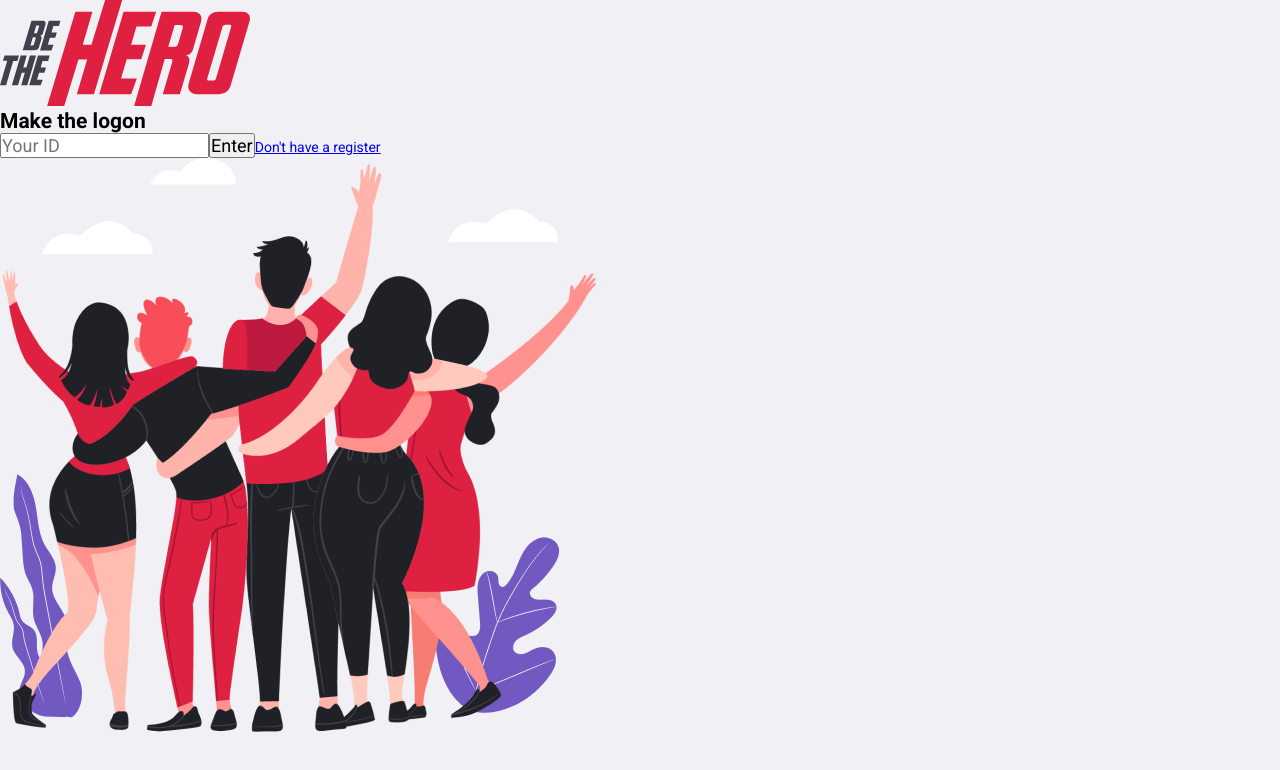
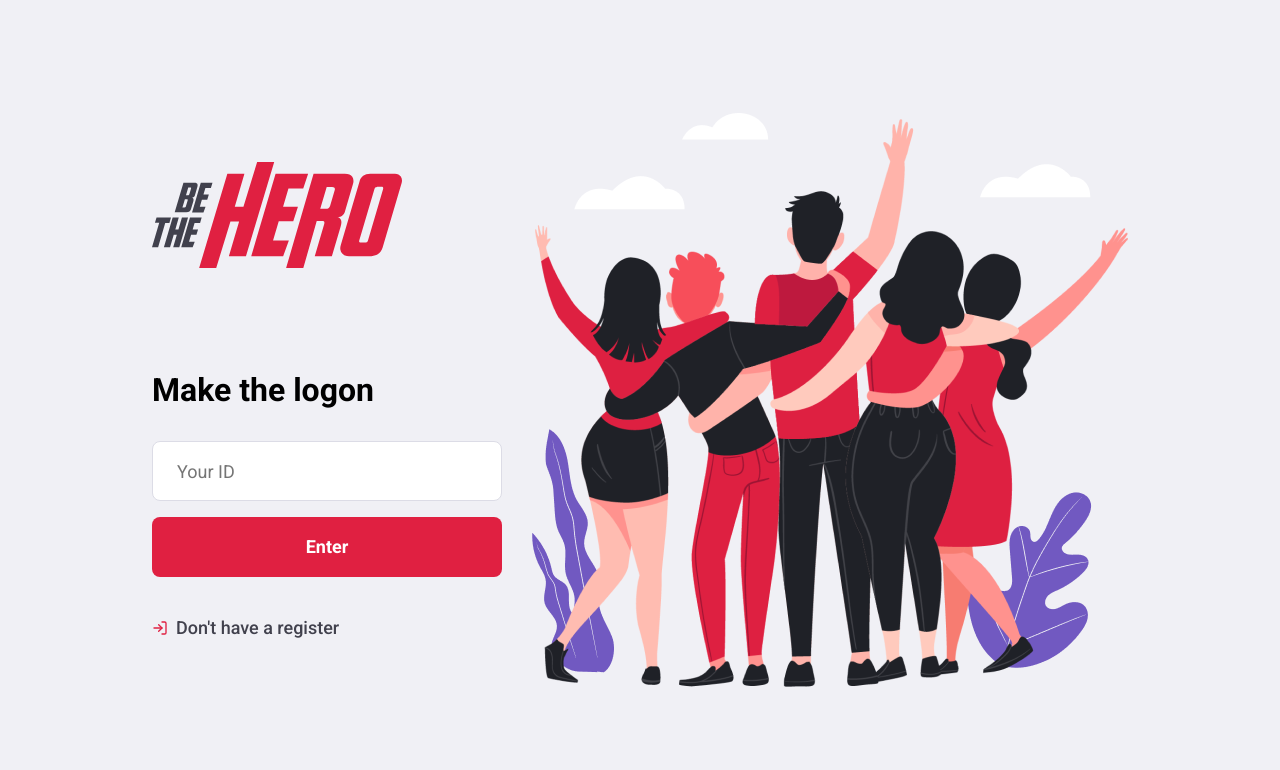
Before and after one commit to gabrielrmodesto/omnistack-week-11, a React (Create React App) app in the folder frontend/: page / in a window 1280 px wide. Shown: the top 770 px of the page. Built offline with nearby package versions, Linux system fonts and the light colour scheme.

Commit message:
Login page style

```diff
--- a/frontend/src/global.css
+++ b/frontend/src/global.css
@@ -17,3 +17,30 @@ input, button, textarea{
 button{
 	cursor: pointer;
 }
+form input{
+	width: 100%;
+	height: 60px;
+	color: #333;
+	border: 1px solid #dcdce6;
+	border-radius: 8px;
+	padding: 0 24px;
+}
+.button{
+	width: 100%;
+	height: 60px;
+	background: #e02041;
+	border: 0;
+	border-radius: 8px;
+	color: #FFF;
+	font-weight: 700;
+	margin-top: 16px;
+	display: inline-block;
+	text-align: center;
+	text-decoration: none;
+	font-size: 18px;
+	line-height: 60px;
+	transition: filter 0.2s;
+}
+.button:hover{
+	filter: brightness(90%);
+}
--- a/frontend/src/pages/Logon/index.js
+++ b/frontend/src/pages/Logon/index.js
@@ -1,4 +1,5 @@
 import React from "react";
+import { FiLogIn } from 'react-icons/fi';
 import "./style.css";
 import heroesIMG from '../../assets/heroes.png'
 import logoIMG from '../../assets/logo.svg';
@@ -11,8 +12,9 @@ export default function Logon() {
 				<form action="">
 					<h1>Make the logon</h1>
 					<input type="text" placeholder="Your ID"/>
-					<button type="submit">Enter</button>
+					<button className="button" type="submit">Enter</button>
 					<a href="/register">
+						<FiLogIn size={16} color="#E02042" />
 						Don't have a register
 					</a>
 				</form>
--- a/frontend/src/pages/Logon/style.css
+++ b/frontend/src/pages/Logon/style.css
@@ -0,0 +1,37 @@
+.logon-container{
+	width: 100%;
+	max-width: 1120px;
+	height: 100vh;
+	margin: 0 auto;
+	display: flex;
+	align-items: center;
+	justify-content: center;
+}
+.logon-container section.form{
+	width: 100%;
+	max-width: 350px;
+	margin-right: 30px;
+}
+.logon-container section.form form{
+	margin-top: 100px;
+}
+.logon-container section.form form h1{
+	font-size: 32px;
+	margin-bottom: 32px;
+}
+.logon-container section.form form a{
+	display: flex;
+	align-items: center;
+	margin-top: 40px;
+	color: #41414d;
+	font-size: 18px;
+	text-decoration: none;
+	font-weight: 500;
+	transition: opacity 0.2s;
+}
+.logon-container section.form form a svg{
+	margin-right: 8px;
+}
+.logon-container section.form form a:hover{
+	opacity: 0.8;
+}
```
Also changed, not shown: 1 other file (tests, documents, lock files or other folders).
